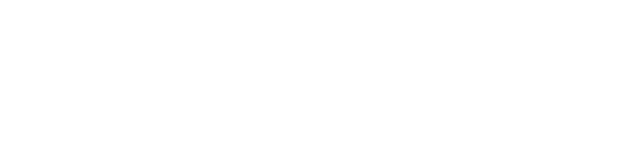
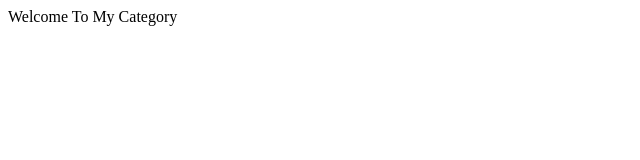
Before and after one commit to OttoTirta/Northwind, a plain HTML site: page Views/Category/index.html in a window 1280 px wide. Shown: the whole page, without its empty margins (0-640 px from the left). Drawn offline with Linux system fonts and the light colour scheme.

Commit message:
Menambahkan tulisan di index.html

```diff
--- a/Views/Category/index.html
+++ b/Views/Category/index.html
@@ -6,6 +6,8 @@
     <title>Category</title>
 </head>
 <body>
-
+    <div class="container">
+        Welcome To My Category
+    </div>
 </body>
 </html>
```
